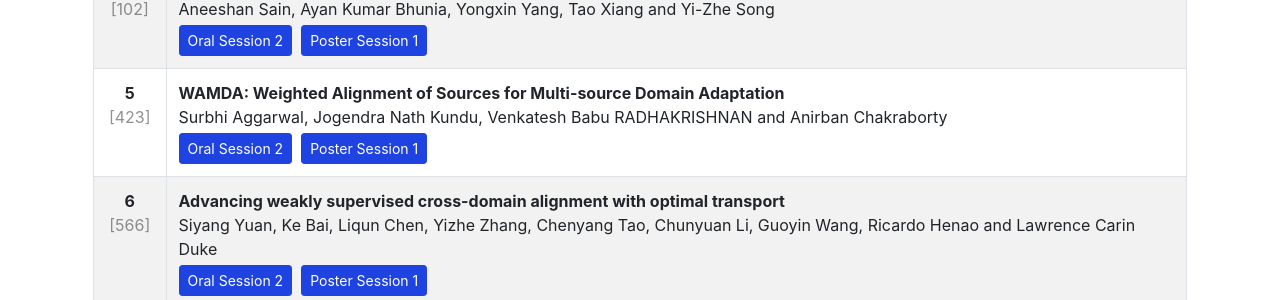
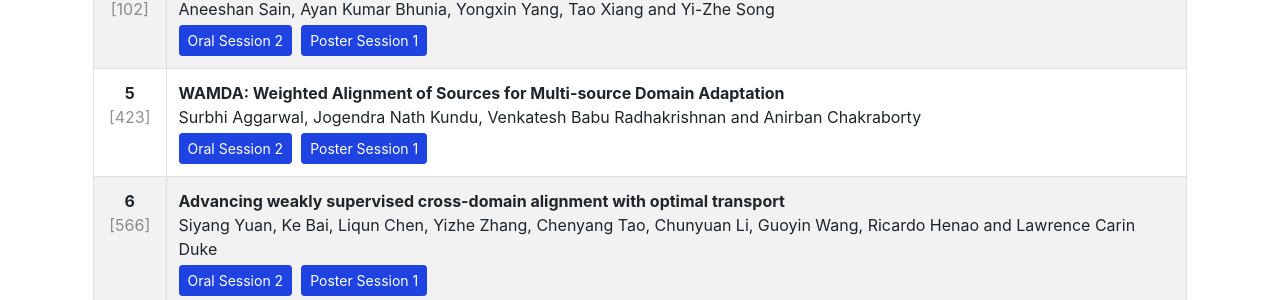
Before and after one commit to BritishMachineVisionAssociation/BMVC2021, a Jekyll site: the page built from programme/accepted-papers.md, in a window 1280 px wide and 900 px high, scrolled down 613 px. Shown: the part 153-453 px from the top of the window. Built offline with Jekyll 4.4.1, drawn with Linux system fonts in a browser that asks for light colours; nearby versions of some CDN libraries.

Commit message:
Capitals.

```diff
--- a/_data/camera_ready.yml
+++ b/_data/camera_ready.yml
@@ -2342,9 +2342,9 @@ Our method also achieves the state of the art accuracy on the SKU110K  dataset.
     authors:
       - author: "Surbhi Aggarwal (Indian Institute of Science)"
       - author: "Jogendra Nath Kundu (Indian Institute of Science)"
-      - author: "Venkatesh Babu RADHAKRISHNAN (Indian Institute of Science)"
+      - author: "Venkatesh Babu Radhakrishnan (Indian Institute of Science)"
       - author: "Anirban Chakraborty (Indian Institute of Science)"
-    all_authors: "Surbhi Aggarwal, Jogendra Nath Kundu, Venkatesh Babu RADHAKRISHNAN and Anirban Chakraborty"
+    all_authors: "Surbhi Aggarwal, Jogendra Nath Kundu, Venkatesh Babu Radhakrishnan and Anirban Chakraborty"
     code: ""
     keywords:
       - word: "Domain Adaptation"
```
